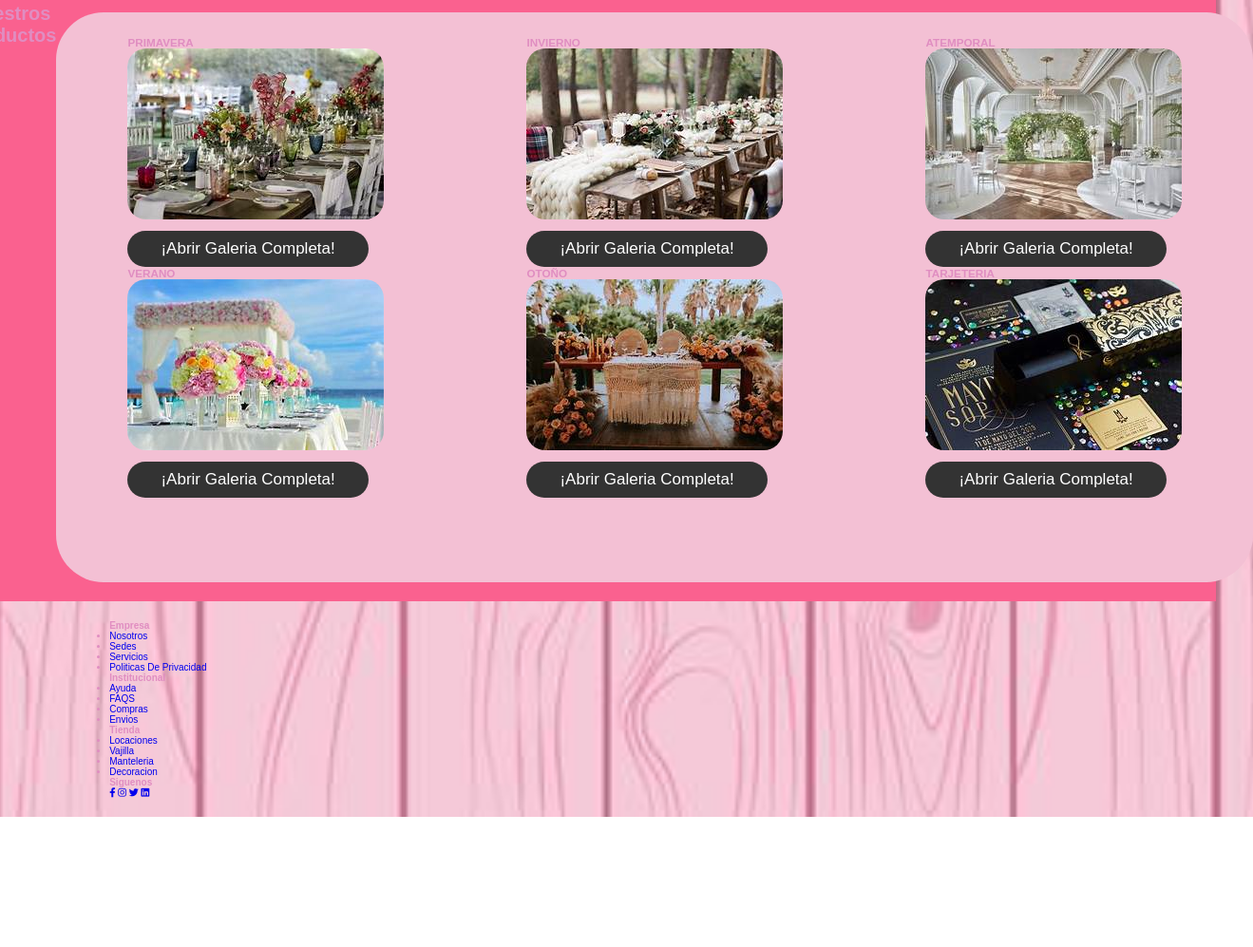
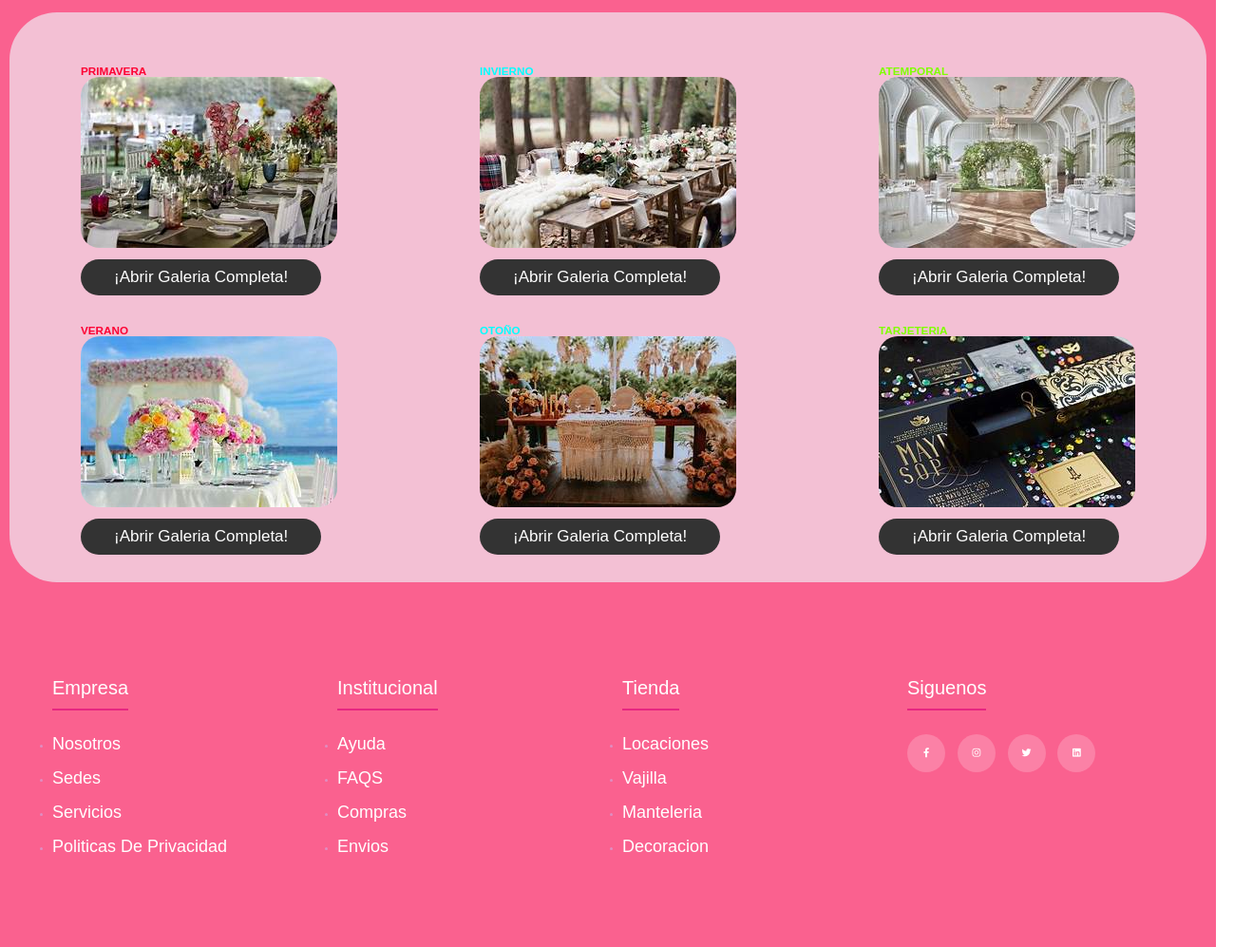
Before and after one commit to Laurita0k/Trabajo-1, a plain HTML site: page Index.html in a window 1280 px wide. Shown: the part 867-1864 px from the top of the page at 95% size, 1319 px wide, since content can reach past the window. Before the commit the page ends 1727 px from the top, so only its background shows below. Drawn offline with Linux system fonts and the light colour scheme; files whose address does not match are found by name.

Commit message:
git add . git commit -m "Trabajo-1" git push origin main/master

```diff
--- a/Index.html
+++ b/Index.html
@@ -51,7 +51,7 @@
 
 
 <section class="middle">
-    <h2>Nuestros Productos</h2>
+
     <div class="contents">
         <div class="content1">
             <h3>PRIMAVERA</h3>
@@ -86,7 +86,8 @@
 
 <section class="end">
     <div class="cont">
-            <div class="footer1">
+        <div class="footer-row">
+            <div class="footer-links">
                 <h4>Empresa</h4>
                 <ul>
                     <li><a href="#">Nosotros</a></li>
@@ -95,7 +96,7 @@
                     <li><a href="#">Politicas de Privacidad</a></li>
                 </ul>
             </div>
-            <div class="footer2">
+            <div class="footer-links">
                 <h4>Institucional</h4>
                 <ul>
                     <li><a href="#">Ayuda</a></li>
@@ -104,7 +105,7 @@
                     <li><a href="#">Envios</a></li>
                 </ul>
             </div>
-         <div class="footer3">
+         <div class="footer-links">
             <h4>Tienda</h4>
             <ul>
                 <li><a href="#">Locaciones</a></li>
@@ -113,7 +114,7 @@
                 <li><a href="#">Decoracion</a></li>
             </ul>
             </div>
-            <div class="footer4">
+            <div class="footer-links">
                 <h4>Siguenos</h4>
                 <div class="social-links">
                 <a href="#"><i class="fab fa-facebook-f"></i></a>
@@ -124,6 +125,7 @@
             </div>
         </div>
     </div>
+</div>
 </section>
 </body>
 </html>
--- a/Style.css
+++ b/Style.css
@@ -206,21 +206,25 @@ label{
 
 }
 
-.content1 h1 {
+.content1 h3 {
     margin-top: 30px;
+    color: rgb(253, 0, 51);
 }
 
-.content2 h1 {
+.content2 h3 {
     margin-top: 30px;
+    color: aqua;
 }
-.content3 h1 {
+.content3 h3 {
     margin-top: 30px;
+    color:chartreuse
 }
 .content2 {
 
     padding: 25px;
     margin: 0 50px;
     font-family: sans-serif;
+
 
 }
 .content3 {
@@ -364,3 +368,70 @@ body {
     background-size: cover;
     background-position: center;
 }
+
+.end {
+    background-color: #fa618f;
+    margin: 0;
+    padding: 80px 0;
+    box-sizing: border-box;
+    list-style: none;
+    font-family: sans-serif;
+    text-transform: capitalize;
+}
+
+.cont {
+    max-width: 1200px;
+    margin: 0 auto;
+}
+
+.footer-row {
+    display: flex;
+    flex-wrap: wrap;
+}
+
+.footer-links {
+    width: 25%;
+    padding: 0 15px;
+}
+
+.footer-links h4 {
+    font-size: 20px;
+    color: #ffffff;
+    margin-bottom: 25px;
+    font-weight: 500;
+    border-bottom: 2px solid #e72781;
+    padding-bottom: 10px;
+    display: inline-block;
+}
+
+.footer-links ul li a {
+    font-size: 18px;
+    text-decoration: none;
+    list-style: none;
+    color: #ffffff;
+    display: block;
+    margin-bottom: 15px;
+    transition: all .3s ease;
+}
+
+.footer-links ul li a:hover {
+    color: #666;
+    padding-left: 6px;
+}
+
+.social-links a {
+    display: inline-block;
+    min-height: 40px;
+    width: 40px;
+    background-color: rgba(255, 255, 255, 0.2);
+    margin: 0 10px 10px 0;
+    text-align: center;
+    line-height: 40px;
+    border-radius: 50px;
+    color: #ffffff;
+    transition: all 3s ease;
+}
+
+.social-links a:hover {
+    background-color: #da1f48;
+}
```
